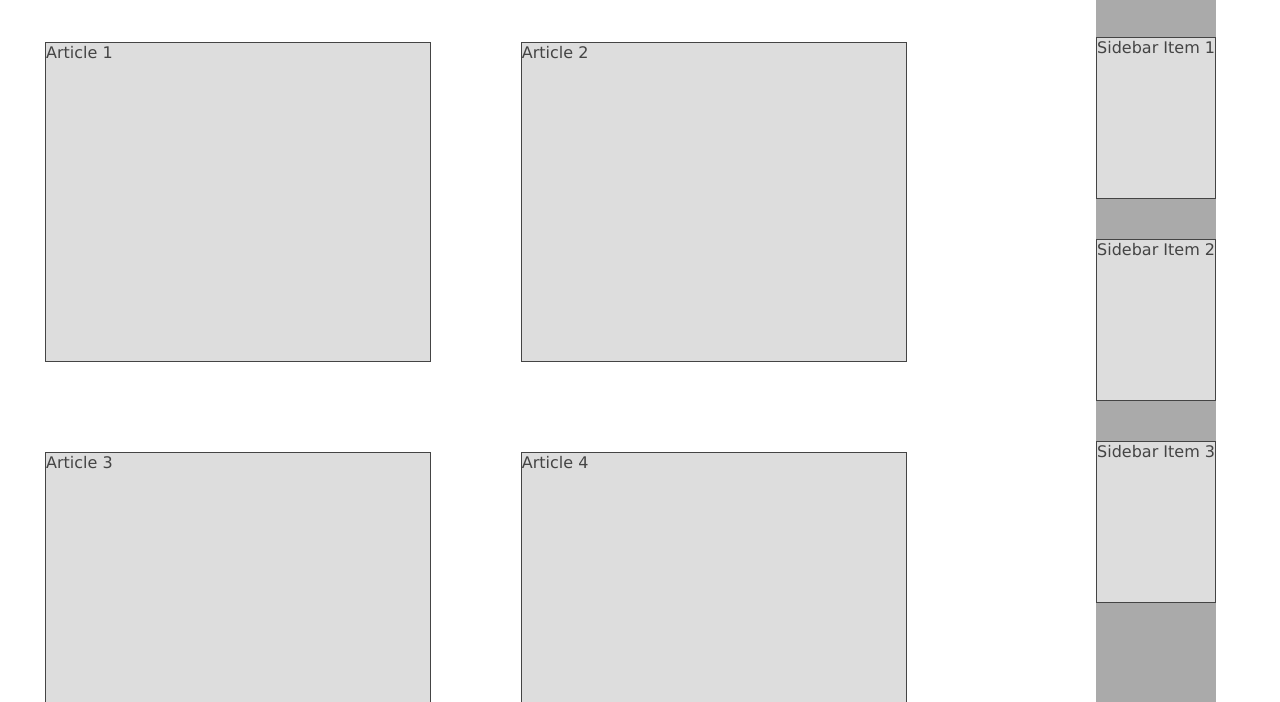
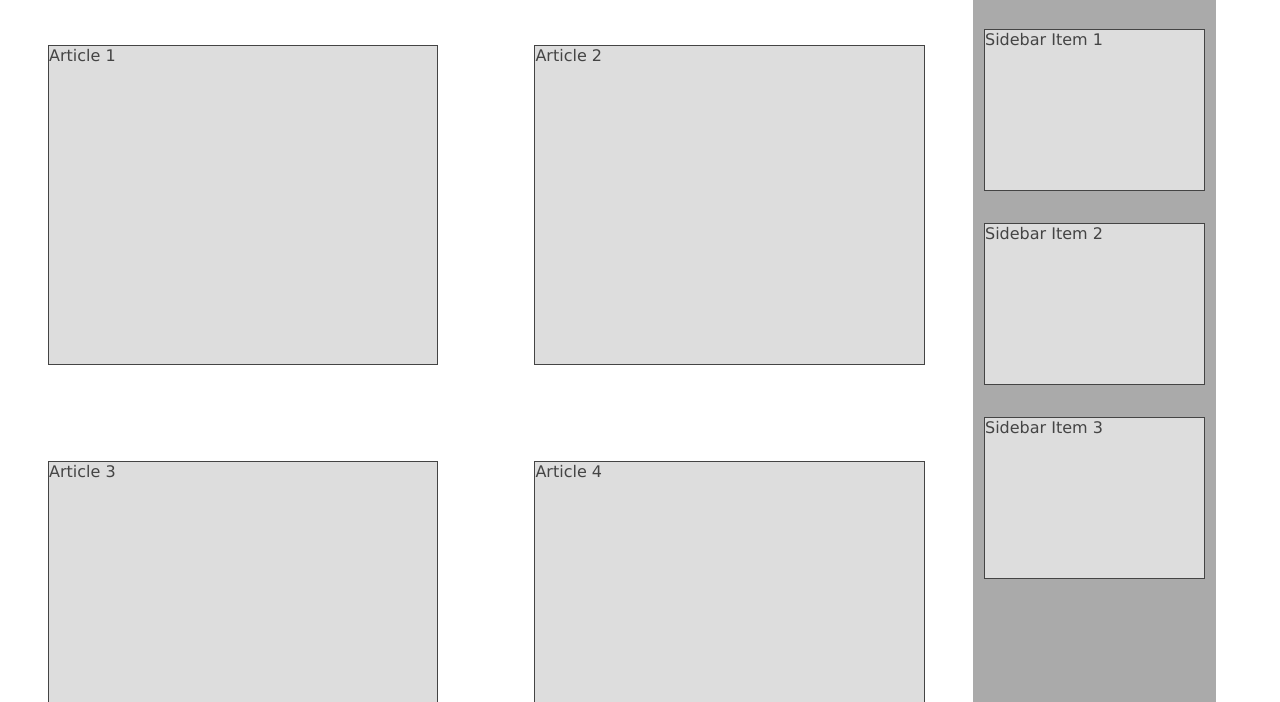
Before and after one commit to nmughal/flexyblog, a plain HTML site: page index.html in a window 1280 px wide. Shown: the part 98-800 px from the top of the page. Drawn offline with Linux system fonts and the light colour scheme.

Commit message:
tweaked css to add proper flex properties to the sidebar

```diff
--- a/style.css
+++ b/style.css
@@ -38,6 +38,7 @@ body {
     display: flex;
     justify-content: space-around;
     flex-wrap: wrap;
+    flex: 4 0 20%;
 }
 
 .posts article {
@@ -46,7 +47,7 @@ body {
     background-color: #dddddd;
     border: 1px solid #444444;
     height: 20em; /* this is just so we can see the articles since they have no content */
-    margin: 45px;
+    margin: 3em;
     flex: 1 0 30%;
 }
 
@@ -54,6 +55,10 @@ body {
     /* DO NOT CHANGE THESE */
     background-color: #aaaaaa;
     color: #444444;
+    flex: 0 0 20%;
+    display: flex;
+    flex-direction: column;
+    align-items: center;
 }
 
 .sidebar section {
@@ -61,9 +66,8 @@ body {
     background-color: #dddddd;
     border: 1px solid #444444;
     height: 10em; /* this is just so we can see the articles since they have no content */
-    margin-bottom: 40px;
-    margin-top: 40px;
-    flex: 1 0 90%;
+    width: 90%;
+    margin-top: 2em;
 }
 
 footer {
```
